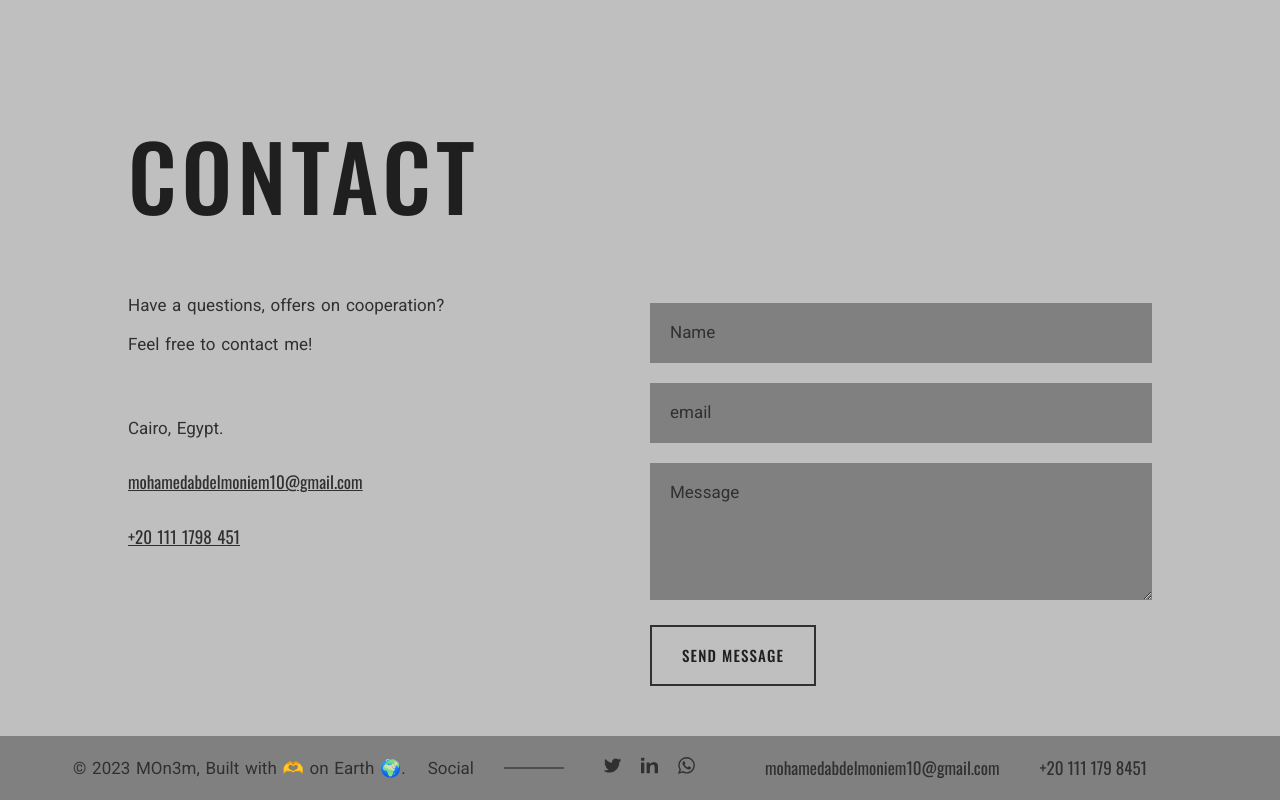
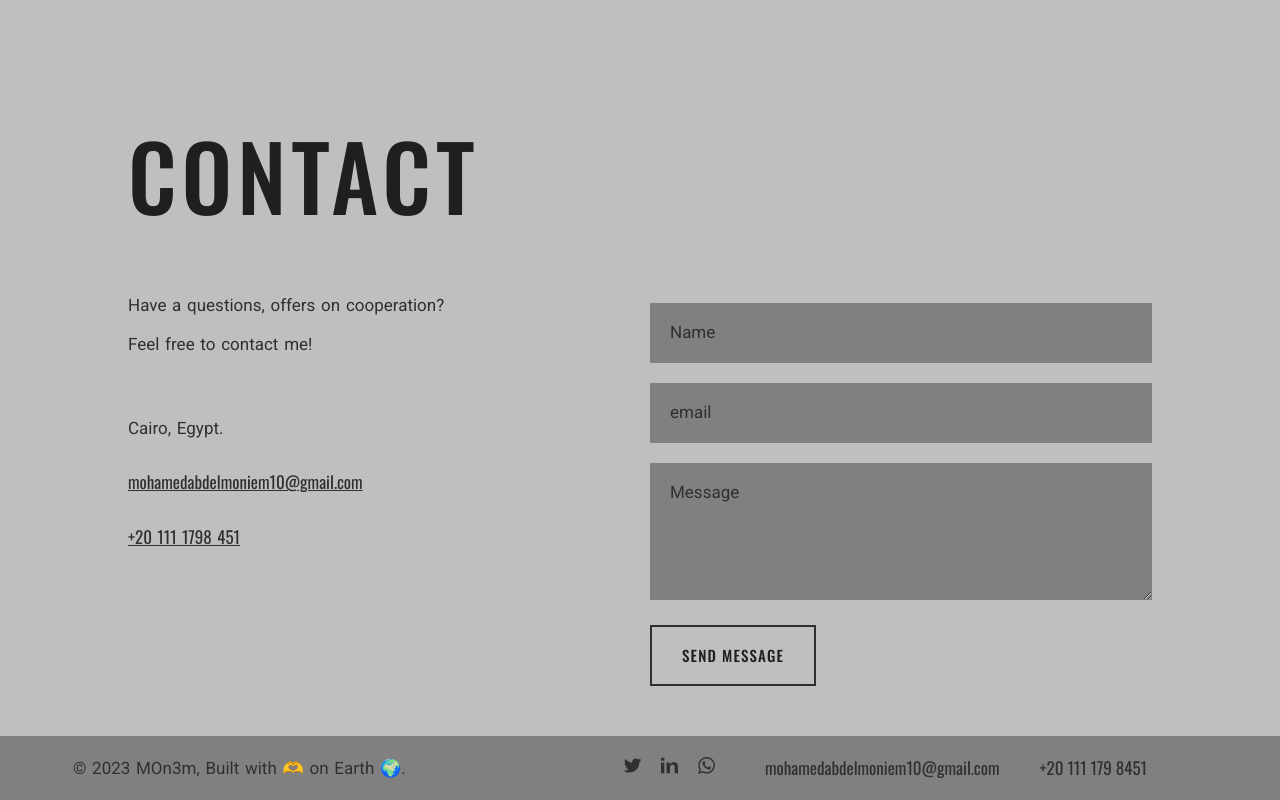
Before and after one commit to mohamedabdelmoniem10/mon3m.com, a Next.js app: page / in a window 1280 px wide. Shown: the part 3050-3850 px from the top of the page. Built offline with nearby package versions, Linux system fonts and the light colour scheme.

Commit message:
[updated] updated in footer style

```diff
--- a/components/common/Footer.js
+++ b/components/common/Footer.js
@@ -12,7 +12,7 @@ const Footer = () => {
 
         <div className="footer__social">
           <div className="footer__social-media">
-            <p>Social</p>
+            {/* <p>Social</p> */}
             <div className="social__links">
               <a href="https://twitter.com/Mohamed_Mon3m" className="link">
                 <svg className="icon">
--- a/styles/globals.css
+++ b/styles/globals.css
@@ -786,9 +786,18 @@ textarea::placeholder {
 
 .footer__contact,
 .footer__contact a,
-.social__links,
+/* .social__links, */
 .footer__social {
   margin: 0 2rem;
+}
+
+.footer__contact {
+  flex-wrap: wrap;
+  justify-content: center;
+}
+
+.footer__contact a.link {
+  white-space: nowrap;
 }
 
 .social__links a {
@@ -797,10 +806,10 @@ textarea::placeholder {
 
 .social__links {
   position: relative;
-  margin-left: 12rem;
+  /* margin-left: 12rem; */
 }
 
-.social__links::after {
+/* .social__links::after {
   content: "";
   width: 6rem;
   height: 1px;
@@ -809,8 +818,7 @@ textarea::placeholder {
   left: -9rem;
   top: 50%;
   transform: translateY(-50%);
-
-}
+} */
 
 @media screen and (max-width: 1024px) {
   .footer__contact {
```
